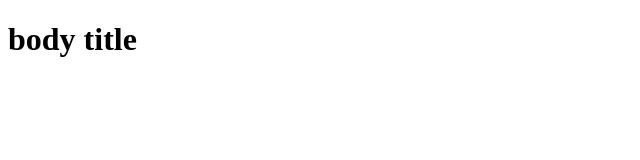
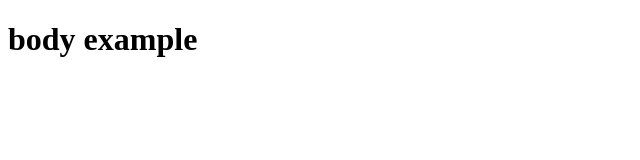
Before and after one commit to SEMICeu/SDG-PoC-on-Automatic-Tagging, a plain HTML site: page nlp_client/index.html in a window 1280 px wide. Shown: the whole page, without its empty margins (0-640 px from the left). Drawn offline with nearby package versions, Linux system fonts and the light colour scheme.

Commit message:
changed body

```diff
--- a/nlp_client/index.html
+++ b/nlp_client/index.html
@@ -11,6 +11,6 @@
     <script src="nlp_client.js" defer></script>
   </head>
   <body>
-    <h1>body title</h1>
+    <h1>body example</h1>
   </body>
 </html>
```
